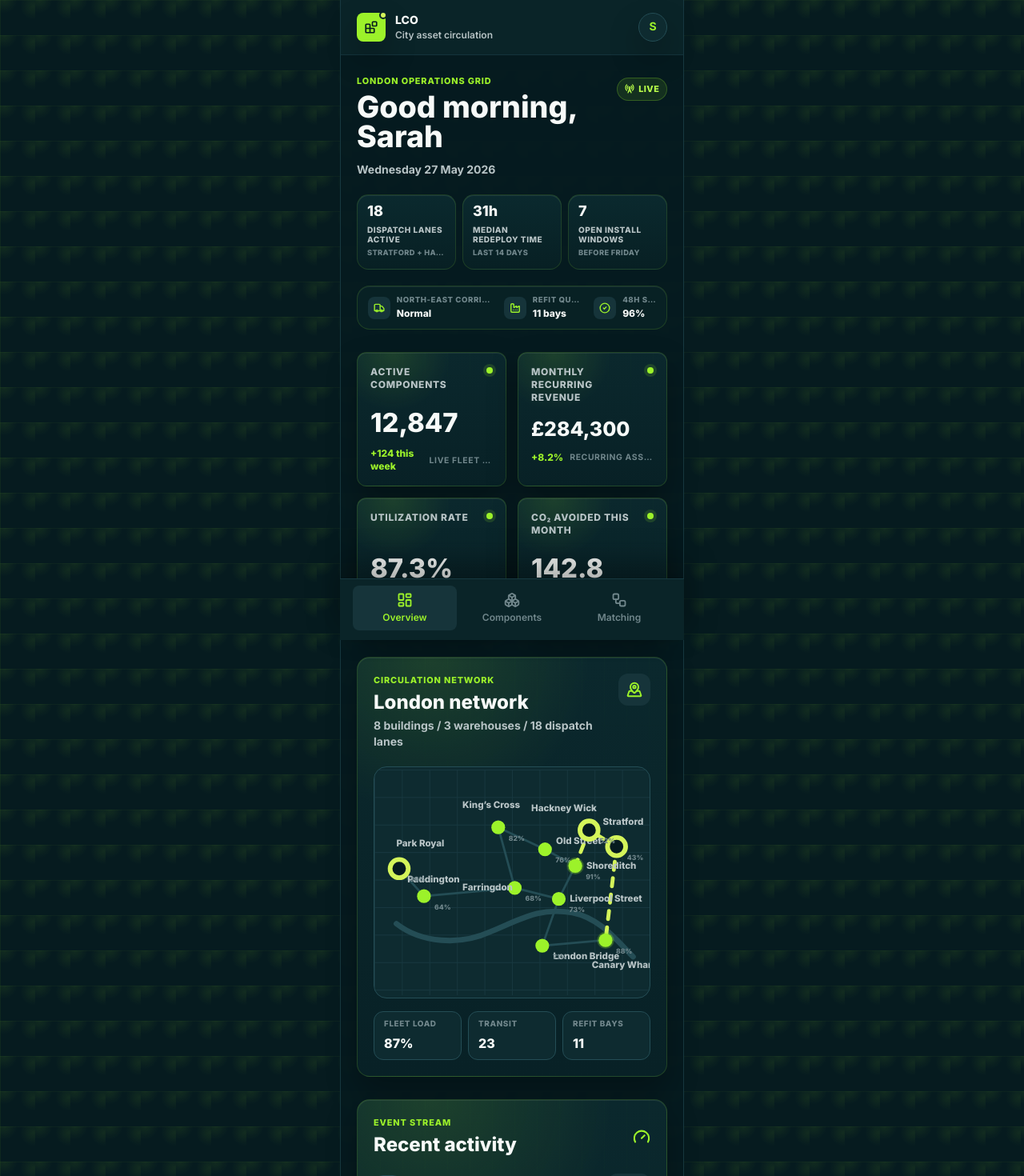
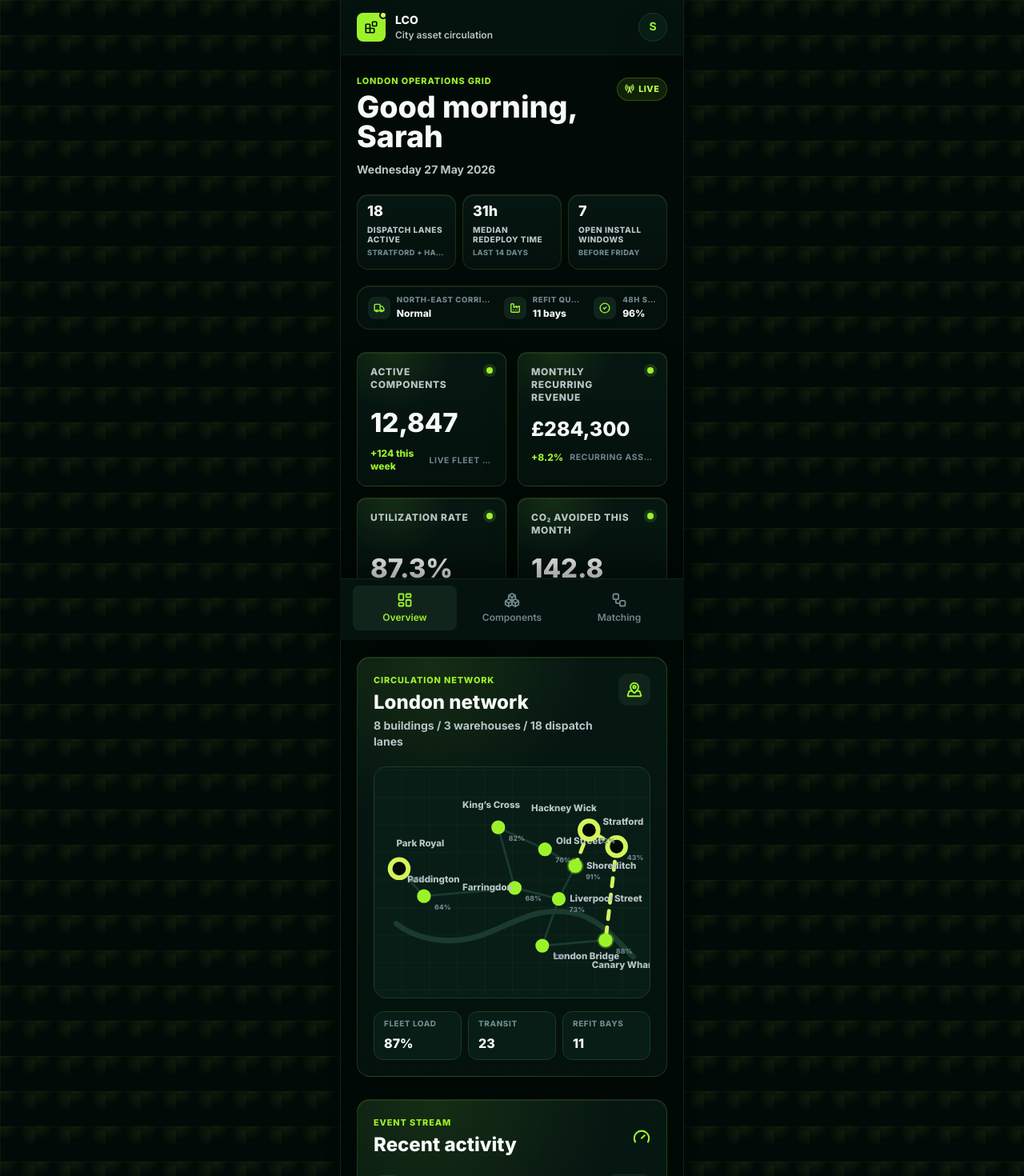
Before and after one commit to opqxxxpqo/london-component-operator-demo, a React (Vite) app: page /overview in a window 1280 px wide. Shown: the top 1470 px of the page at 80% size. Built offline with nearby package versions, Linux system fonts and the light colour scheme.

Commit message:
Darken background to ink green

```diff
--- a/src/App.jsx
+++ b/src/App.jsx
@@ -12,7 +12,7 @@ export default function App() {
 
   return (
     <div className="app-shell min-h-screen text-ink">
-      <div className="mx-auto min-h-screen w-full max-w-[430px] border-x border-[#173840] bg-canvas/95">
+      <div className="mx-auto min-h-screen w-full max-w-[430px] border-x border-[#10241C] bg-canvas/95">
         <AppHeader showBack={isDetailPage} />
         <main
           key={location.pathname}
--- a/src/components/AppHeader.jsx
+++ b/src/components/AppHeader.jsx
@@ -5,20 +5,20 @@ export default function AppHeader({ showBack = false }) {
   const navigate = useNavigate();
 
   return (
-    <header className="sticky top-0 z-30 border-b border-[#173840]/80 bg-surface px-5 py-4">
+    <header className="sticky top-0 z-30 border-b border-[#10241C]/80 bg-surface px-5 py-4">
       <div className="flex items-center justify-between">
         <div className="flex min-w-0 items-center gap-3">
           {showBack ? (
             <button
               type="button"
               onClick={() => navigate('/components')}
-              className="grid h-9 w-9 shrink-0 place-items-center rounded-full border border-[#244D55] bg-surface text-ink shadow-soft"
+              className="grid h-9 w-9 shrink-0 place-items-center rounded-full border border-[#1A3A30] bg-surface text-ink shadow-soft"
               aria-label="Back to components"
             >
               <ArrowLeft size={18} strokeWidth={2.2} />
             </button>
           ) : (
-            <div className="relative grid h-9 w-9 shrink-0 place-items-center rounded-lg bg-accent text-[#061B1F] shadow-soft">
+            <div className="relative grid h-9 w-9 shrink-0 place-items-center rounded-lg bg-accent text-[#020A07] shadow-soft">
               <span className="absolute -right-0.5 -top-0.5 h-2.5 w-2.5 rounded-full border-2 border-surface bg-transit" />
               <Blocks size={18} strokeWidth={2.2} />
             </div>
@@ -33,7 +33,7 @@ export default function AppHeader({ showBack = false }) {
           </div>
         </div>
         <div
-          className="grid h-9 w-9 shrink-0 place-items-center rounded-full border border-[#244D55] bg-[#0E2B30] text-sm font-bold text-accent shadow-soft"
+          className="grid h-9 w-9 shrink-0 place-items-center rounded-full border border-[#1A3A30] bg-[#071D16] text-sm font-bold text-accent shadow-soft"
           aria-label="Sarah profile"
         >
           S
--- a/src/components/BottomNav.jsx
+++ b/src/components/BottomNav.jsx
@@ -9,7 +9,7 @@ const tabs = [
 
 export default function BottomNav() {
   return (
-    <nav className="fixed inset-x-0 bottom-0 z-40 mx-auto max-w-[430px] border-t border-[#173840] bg-surface px-4 pb-3 pt-2 shadow-[0_-18px_40px_rgba(0,0,0,0.34)]">
+    <nav className="fixed inset-x-0 bottom-0 z-40 mx-auto max-w-[430px] border-t border-[#10241C] bg-surface px-4 pb-3 pt-2 shadow-[0_-18px_40px_rgba(0,0,0,0.42)]">
       <div className="grid grid-cols-3 gap-1">
         {tabs.map(({ label, to, icon: Icon }) => (
           <NavLink
@@ -18,7 +18,7 @@ export default function BottomNav() {
             className={({ isActive }) =>
               [
                 'flex flex-col items-center justify-center gap-1 rounded-lg px-2 py-2 text-xs font-semibold transition-colors',
-                isActive ? 'bg-[#16343A] text-accent' : 'text-faint',
+                isActive ? 'bg-[#10241C] text-accent' : 'text-faint',
               ].join(' ')
             }
           >
--- a/src/components/Toast.jsx
+++ b/src/components/Toast.jsx
@@ -7,7 +7,7 @@ export default function Toast({ message }) {
 
   return (
     <div className="pointer-events-none fixed inset-x-0 top-20 z-50 mx-auto w-full max-w-[430px] px-5">
-      <div className="flex items-center gap-3 rounded-lg bg-accent px-4 py-3 text-sm font-black text-[#061B1F] shadow-lift">
+      <div className="flex items-center gap-3 rounded-lg bg-accent px-4 py-3 text-sm font-black text-[#020A07] shadow-lift">
         <CheckCircle2 size={18} strokeWidth={2.3} />
         {message}
       </div>
--- a/src/index.css
+++ b/src/index.css
@@ -4,7 +4,7 @@
 
 :root {
   color: #f7faf8;
-  background: #061b1f;
+  background: #020a07;
   font-synthesis: none;
   text-rendering: geometricPrecision;
   -webkit-font-smoothing: antialiased;
@@ -19,7 +19,7 @@ body {
   margin: 0;
   min-width: 320px;
   min-height: 100vh;
-  background: #061b1f;
+  background: #020a07;
   font-family: Inter, ui-sans-serif, system-ui, sans-serif;
 }
 
@@ -50,7 +50,7 @@ button {
     radial-gradient(circle at 95% 18%, rgba(156, 242, 42, 0.08), transparent 30%),
     linear-gradient(90deg, rgba(156, 242, 42, 0.055) 1px, transparent 1px),
     linear-gradient(180deg, rgba(156, 242, 42, 0.04) 1px, transparent 1px),
-    #061b1f;
+    #020a07;
   background-size: 44px 44px, 44px 44px, auto;
 }
 
@@ -64,8 +64,8 @@ button {
   color: #f7faf8;
   border: 1px solid rgba(156, 242, 42, 0.16);
   background:
-    radial-gradient(circle at 24% 0%, rgba(156, 242, 42, 0.12), rgba(10, 36, 40, 0) 33%),
-    linear-gradient(180deg, #0b282d 0%, #082126 100%);
+    radial-gradient(circle at 24% 0%, rgba(156, 242, 42, 0.1), rgba(5, 19, 15, 0) 33%),
+    linear-gradient(180deg, #061712 0%, #04110d 100%);
   box-shadow:
     inset 0 1px 0 rgba(255, 255, 255, 0.08),
     0 18px 38px rgba(0, 0, 0, 0.28);
@@ -143,7 +143,7 @@ button {
   border: 1px solid rgba(156, 242, 42, 0.14);
   border-radius: 0.9rem;
   background:
-    linear-gradient(180deg, rgba(11, 42, 47, 0.96), rgba(8, 32, 36, 0.96)),
+    linear-gradient(180deg, rgba(6, 23, 18, 0.96), rgba(4, 17, 13, 0.96)),
     repeating-linear-gradient(90deg, transparent 0, transparent 9px, rgba(156, 242, 42, 0.035) 10px);
   box-shadow: inset 0 1px 0 rgba(255, 255, 255, 0.08);
 }
@@ -153,7 +153,7 @@ button {
   height: 0.48rem;
   overflow: hidden;
   border-radius: 999px;
-  background: #173840;
+  background: #10241c;
 }
 
 .condition-track::after {
@@ -181,7 +181,7 @@ button {
   gap: 0.75rem;
   border: 1px solid rgba(156, 242, 42, 0.15);
   border-radius: 1rem;
-  background: rgba(10, 36, 40, 0.72);
+  background: rgba(5, 19, 15, 0.78);
   padding: 0.72rem 0.8rem;
   box-shadow: inset 0 1px 0 rgba(255, 255, 255, 0.07);
 }
--- a/src/pages/Overview.jsx
+++ b/src/pages/Overview.jsx
@@ -105,7 +105,7 @@ export default function Overview() {
               8 buildings / 3 warehouses / 18 dispatch lanes
             </p>
           </div>
-          <div className="grid h-10 w-10 shrink-0 place-items-center rounded-xl bg-[#16343A] text-accent">
+          <div className="grid h-10 w-10 shrink-0 place-items-center rounded-xl bg-[#10241C] text-accent">
             <MapPinned size={20} strokeWidth={2.4} />
           </div>
         </div>
@@ -127,7 +127,7 @@ export default function Overview() {
           </div>
           <Gauge className="text-accent" size={22} strokeWidth={2.3} />
         </div>
-        <div className="ops-section mt-5 divide-y divide-[#173840]">
+        <div className="ops-section mt-5 divide-y divide-[#10241C]">
           {activities.map((activity) => {
             const Icon = activityIcons[activity.type] ?? RefreshCcw;
             return (
@@ -135,7 +135,7 @@ export default function Overview() {
                 key={`${activity.text}-${activity.time}`}
                 className="relative flex gap-3 py-3.5 first:pt-0 last:pb-0"
               >
-                <div className="mt-0.5 grid h-9 w-9 shrink-0 place-items-center rounded-xl border border-[#244D55] bg-[#0E2B30] text-accent">
+                <div className="mt-0.5 grid h-9 w-9 shrink-0 place-items-center rounded-xl border border-[#1A3A30] bg-[#071D16] text-accent">
                   <Icon size={16} strokeWidth={2.35} />
                 </div>
                 <div className="min-w-0 flex-1">
@@ -143,7 +143,7 @@ export default function Overview() {
                     <p className="text-sm font-extrabold leading-5 text-ink">
                       {activity.text}
                     </p>
-                    <span className="shrink-0 rounded-full bg-[#16343A] px-2 py-1 text-[0.62rem] font-black text-muted">
+                    <span className="shrink-0 rounded-full bg-[#10241C] px-2 py-1 text-[0.62rem] font-black text-muted">
                       {activity.lane}
                     </span>
                   </div>
@@ -173,7 +173,7 @@ export default function Overview() {
         <div className="ops-section h-56">
           <ResponsiveContainer width="100%" height="100%">
             <LineChart data={revenueTrend} margin={{ top: 12, right: 8, left: 0, bottom: 4 }}>
-              <CartesianGrid stroke="#173840" vertical={false} />
+              <CartesianGrid stroke="#10241C" vertical={false} />
               <XAxis
                 dataKey="month"
                 axisLine={false}
@@ -182,13 +182,13 @@ export default function Overview() {
               />
               <YAxis hide domain={['dataMin - 8000', 'dataMax + 8000']} />
               <Tooltip
-                cursor={{ stroke: '#244D55', strokeWidth: 1 }}
+                cursor={{ stroke: '#1A3A30', strokeWidth: 1 }}
                 contentStyle={{
-                  border: '1px solid #244D55',
+                  border: '1px solid #1A3A30',
                   borderRadius: 12,
                   boxShadow: '0 18px 38px rgba(0, 0, 0, 0.28)',
                   fontSize: 12,
-                  background: '#0A2428',
+                  background: '#05130F',
                   color: '#F7FAF8',
                 }}
                 formatter={(value) => [`\u00a3${value.toLocaleString()}`, 'MRR']}
@@ -198,7 +198,7 @@ export default function Overview() {
                 dataKey="mrr"
                 stroke="#9CF22A"
                 strokeWidth={3}
-                dot={{ r: 3.5, fill: '#9CF22A', stroke: '#061B1F', strokeWidth: 2 }}
+                dot={{ r: 3.5, fill: '#9CF22A', stroke: '#020A07', strokeWidth: 2 }}
                 activeDot={{ r: 5, fill: '#9CF22A', stroke: '#F7FAF8', strokeWidth: 2 }}
               />
             </LineChart>
@@ -212,7 +212,7 @@ export default function Overview() {
 function CommandSignal({ icon: Icon, label, value }) {
   return (
     <div className="min-w-0 flex items-center gap-2">
-      <div className="grid h-7 w-7 shrink-0 place-items-center rounded-lg bg-[#16343A] text-accent">
+      <div className="grid h-7 w-7 shrink-0 place-items-center rounded-lg bg-[#10241C] text-accent">
         <Icon size={14} strokeWidth={2.4} />
       </div>
       <div className="min-w-0">
@@ -227,7 +227,7 @@ function CommandSignal({ icon: Icon, label, value }) {
 
 function MapSignal({ label, value }) {
   return (
-    <div className="rounded-xl border border-[#244D55] bg-[#0E2B30] px-3 py-2">
+    <div className="rounded-xl border border-[#1A3A30] bg-[#071D16] px-3 py-2">
       <p className="text-[0.62rem] font-black uppercase tracking-[0.06em] text-faint">
         {label}
       </p>
@@ -242,18 +242,18 @@ function LondonNetworkMap() {
   );
 
   return (
-    <div className="ops-section overflow-hidden rounded-2xl border border-[#244D55] bg-[#0E2B30]">
+    <div className="ops-section overflow-hidden rounded-2xl border border-[#1A3A30] bg-[#071D16]">
       <svg viewBox="0 0 100 82" className="h-72 w-full" role="img" aria-label="Abstract London component network map">
         <defs>
           <pattern id="map-grid" width="10" height="10" patternUnits="userSpaceOnUse">
-            <path d="M10 0H0V10" fill="none" stroke="#173840" strokeWidth="0.5" />
+            <path d="M10 0H0V10" fill="none" stroke="#10241C" strokeWidth="0.5" />
           </pattern>
         </defs>
         <rect width="100" height="82" fill="url(#map-grid)" />
         <path
           d="M8 56C17 63 31 64 42 59C54 54 60 50 72 52C82 54 88 62 94 68"
           fill="none"
-          stroke="#244D55"
+          stroke="#1A3A30"
           strokeWidth="2"
           strokeLinecap="round"
         />
@@ -268,7 +268,7 @@ function LondonNetworkMap() {
               y1={a.y}
               x2={b.x}
               y2={b.y}
-              stroke={active ? '#D4F45A' : '#244D55'}
+              stroke={active ? '#D4F45A' : '#1A3A30'}
               strokeDasharray={active ? '3 3' : '0'}
               strokeLinecap="round"
               strokeWidth={active ? 1.4 : 0.8}
@@ -300,7 +300,7 @@ function LondonNetworkMap() {
                 cx={location.x}
                 cy={location.y}
                 r={isWarehouse ? 3.3 : 2.5}
-                fill={isWarehouse ? '#061B1F' : '#9CF22A'}
+                fill={isWarehouse ? '#020A07' : '#9CF22A'}
                 stroke={isWarehouse ? '#D4F45A' : '#9CF22A'}
                 strokeWidth={isWarehouse ? 1.7 : 0}
               />
--- a/tailwind.config.js
+++ b/tailwind.config.js
@@ -4,9 +4,9 @@ export default {
   theme: {
     extend: {
       colors: {
-        canvas: '#061B1F',
-        surface: '#0A2428',
-        rail: '#16343A',
+        canvas: '#020A07',
+        surface: '#05130F',
+        rail: '#10241C',
         ink: '#F7FAF8',
         muted: '#B8C4C6',
         faint: '#71878C',
```
Also changed, not shown: src/components/ComponentIllustration.jsx (+10 -10 lines), src/pages/ComponentDetail.jsx (+14 -14 lines), src/pages/Components.jsx (+7 -7 lines), src/pages/Matching.jsx (+15 -15 lines).
